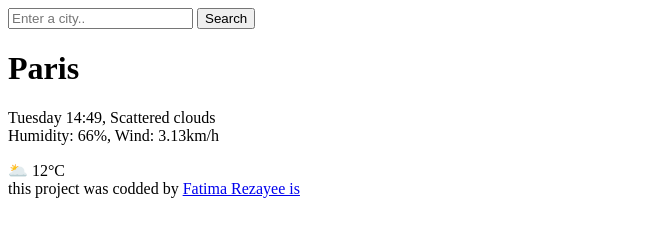
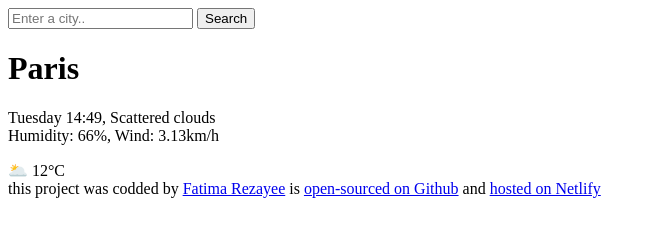
Before and after one commit to farezayee/Ab-o-Hawa, a plain HTML site: page index.html in a window 1280 px wide. Shown: the whole page, without its empty margins (0-656 px from the left). Drawn offline with Linux system fonts and the light colour scheme.

Commit message:
updated links to the html file.

```diff
--- a/index.html
+++ b/index.html
@@ -1,36 +1,39 @@
 <!DOCTYPE html>
 <html lang="en">
   <head>
-    <meta charset="UTF-8">
-    <meta name="viewport" content="width=device-width, initial-scale=1.0">
+    <meta charset="UTF-8" />
+    <meta name="viewport" content="width=device-width, initial-scale=1.0" />
     <title>Ab-o-Hawa</title>
   </head>
   <body>
     <header>
       <form>
-        <input type="search" placeholder="Enter a city.." required/>
+        <input type="search" placeholder="Enter a city.." required />
         <input type="submit" value="Search" />
       </form>
     </header>
     <main>
       <div>
-        <h1>
-            Paris
-        </h1>
+        <h1>Paris</h1>
         <p>
           Tuesday 14:49, Scattered clouds
           <br />
           Humidity: 66%, Wind: 3.13km/h
         </p>
       </div>
-    <div>
-        🌥️ 12&degC
-    </div>
+      <div>🌥️ 12&degC</div>
     </main>
     <footer>
       this project was codded by
-    <a href="https://github.com/farezayee" target="_blank">Fatima Rezayee is</a>
-<a href="
+      <a href="https://github.com/farezayee" target="_blank">Fatima Rezayee</a>
+      is
+      <a href="https://github.com/farezayee/Ab-o-Hawa" target="_blank"
+        >open-sourced on Github</a
+      >
+      and
+      <a href="https://ab-o-hawa.netlify.app/" target="_blank"
+        >hosted on Netlify</a
+      >
     </footer>
   </body>
 </html>
```
Lines whose indentation alone changed are shown as unchanged.
